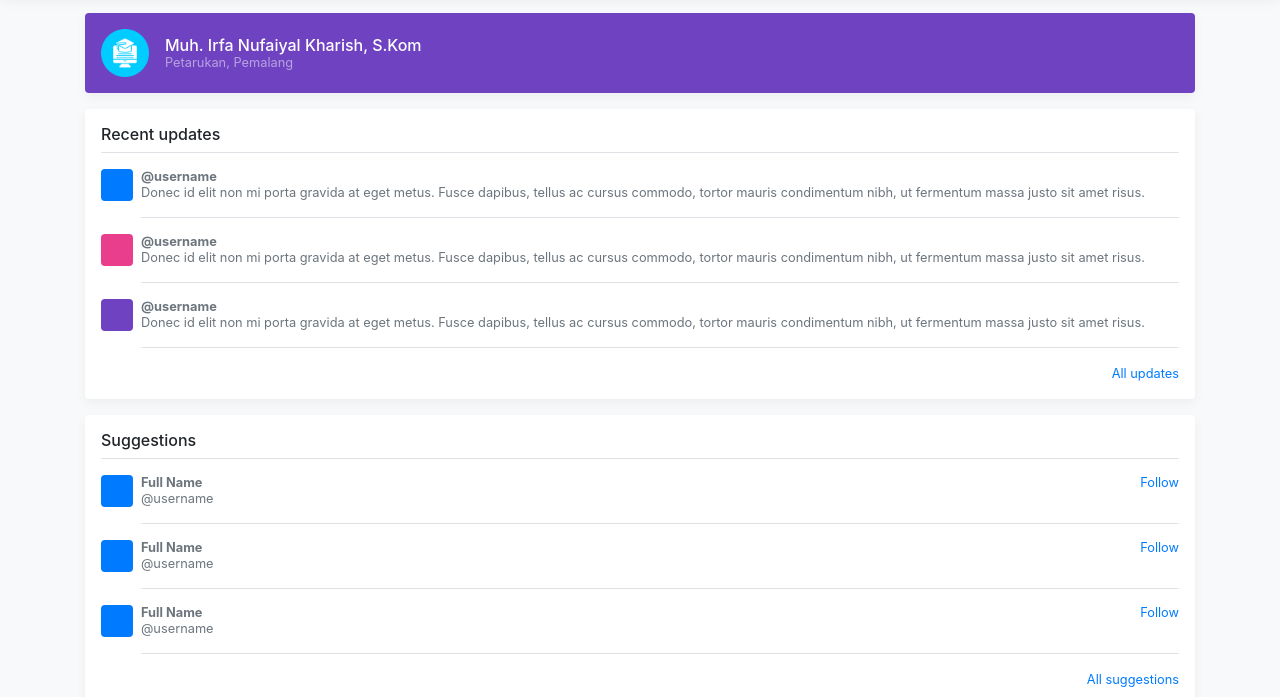
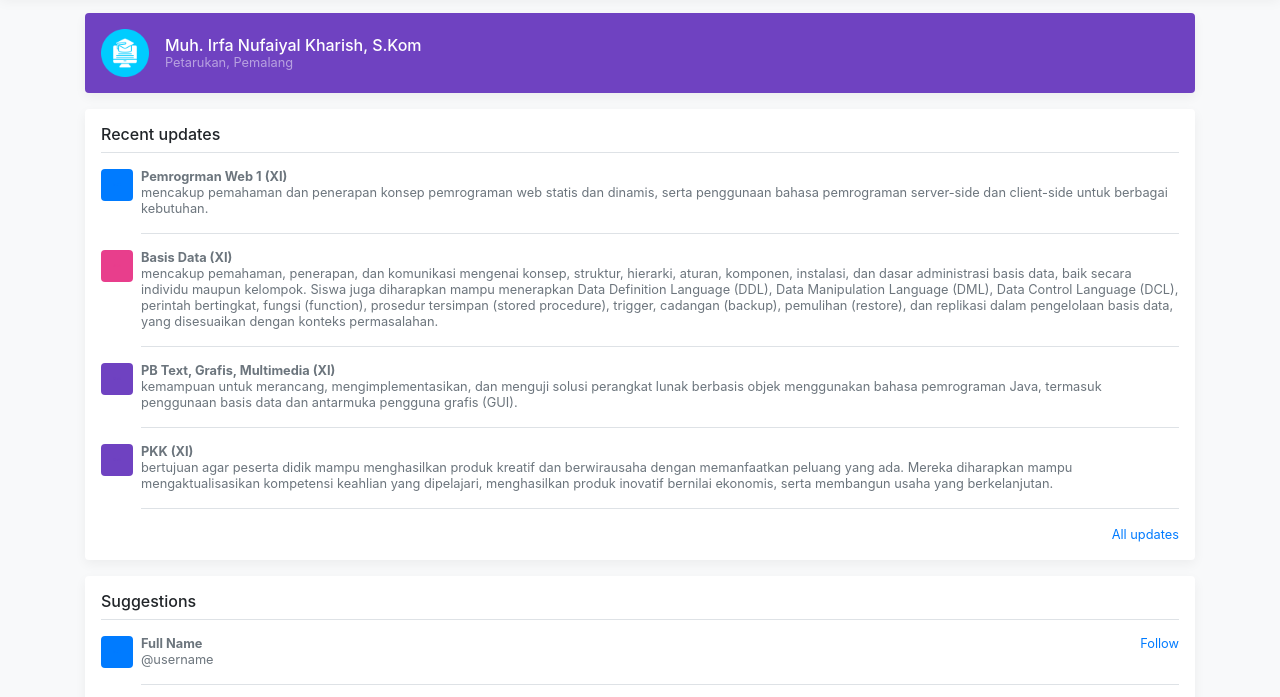
Before and after one commit to codemetik/codemetik.github.io, a plain HTML site: page index.html in a window 1280 px wide. Shown: the part 103-800 px from the top of the page. Drawn offline with nearby package versions, Linux system fonts and the light colour scheme.

Commit message:
Update index.html

```diff
--- a/index.html
+++ b/index.html
@@ -84,22 +84,29 @@
         <div class="media text-muted pt-3">
           <img data-src="holder.js/32x32?theme=thumb&bg=007bff&fg=007bff&size=1" alt="" class="mr-2 rounded">
           <p class="media-body pb-3 mb-0 small lh-125 border-bottom border-gray">
-            <strong class="d-block text-gray-dark">@username</strong>
-            Donec id elit non mi porta gravida at eget metus. Fusce dapibus, tellus ac cursus commodo, tortor mauris condimentum nibh, ut fermentum massa justo sit amet risus.
+            <strong class="d-block text-gray-dark">Pemrogrman Web 1 (XI)</strong>
+            mencakup pemahaman dan penerapan konsep pemrograman web statis dan dinamis, serta penggunaan bahasa pemrograman server-side dan client-side untuk berbagai kebutuhan.
           </p>
         </div>
         <div class="media text-muted pt-3">
           <img data-src="holder.js/32x32?theme=thumb&bg=e83e8c&fg=e83e8c&size=1" alt="" class="mr-2 rounded">
           <p class="media-body pb-3 mb-0 small lh-125 border-bottom border-gray">
-            <strong class="d-block text-gray-dark">@username</strong>
-            Donec id elit non mi porta gravida at eget metus. Fusce dapibus, tellus ac cursus commodo, tortor mauris condimentum nibh, ut fermentum massa justo sit amet risus.
+            <strong class="d-block text-gray-dark">Basis Data (XI)</strong>
+            mencakup pemahaman, penerapan, dan komunikasi mengenai konsep, struktur, hierarki, aturan, komponen, instalasi, dan dasar administrasi basis data, baik secara individu maupun kelompok. Siswa juga diharapkan mampu menerapkan Data Definition Language (DDL), Data Manipulation Language (DML), Data Control Language (DCL), perintah bertingkat, fungsi (function), prosedur tersimpan (stored procedure), trigger, cadangan (backup), pemulihan (restore), dan replikasi dalam pengelolaan basis data, yang disesuaikan dengan konteks permasalahan.
           </p>
         </div>
         <div class="media text-muted pt-3">
           <img data-src="holder.js/32x32?theme=thumb&bg=6f42c1&fg=6f42c1&size=1" alt="" class="mr-2 rounded">
           <p class="media-body pb-3 mb-0 small lh-125 border-bottom border-gray">
-            <strong class="d-block text-gray-dark">@username</strong>
-            Donec id elit non mi porta gravida at eget metus. Fusce dapibus, tellus ac cursus commodo, tortor mauris condimentum nibh, ut fermentum massa justo sit amet risus.
+            <strong class="d-block text-gray-dark">PB Text, Grafis, Multimedia (XI)</strong>
+            kemampuan untuk merancang, mengimplementasikan, dan menguji solusi perangkat lunak berbasis objek menggunakan bahasa pemrograman Java, termasuk penggunaan basis data dan antarmuka pengguna grafis (GUI).
+          </p>
+        </div>
+        <div class="media text-muted pt-3">
+          <img data-src="holder.js/32x32?theme=thumb&bg=6f42c1&fg=6f42c1&size=1" alt="" class="mr-2 rounded">
+          <p class="media-body pb-3 mb-0 small lh-125 border-bottom border-gray">
+            <strong class="d-block text-gray-dark">PKK (XI)</strong>
+            bertujuan agar peserta didik mampu menghasilkan produk kreatif dan berwirausaha dengan memanfaatkan peluang yang ada. Mereka diharapkan mampu mengaktualisasikan kompetensi keahlian yang dipelajari, menghasilkan produk inovatif bernilai ekonomis, serta membangun usaha yang berkelanjutan.
           </p>
         </div>
         <small class="d-block text-right mt-3">
```
